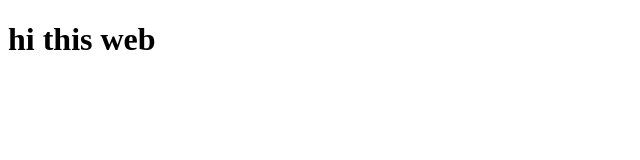
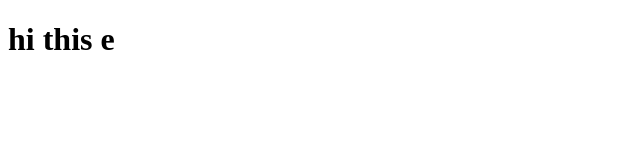
Before and after one commit to Sayan-dev731/solid-sniffle, a plain HTML site: page index.html in a window 1280 px wide. Shown: the full height of the page, 0-640 px from the left. Drawn offline with Linux system fonts and the light colour scheme.

Commit message:
Revert "Update index.html"

```diff
--- a/index.html
+++ b/index.html
@@ -7,7 +7,7 @@
     <style herf="style.css"></style>
 </head>
 <body>
-    <h1>hi this web</h1>
+    <h1>hi this e</h1>
     </h2>
 
     <script src="script.js"></script>
```
